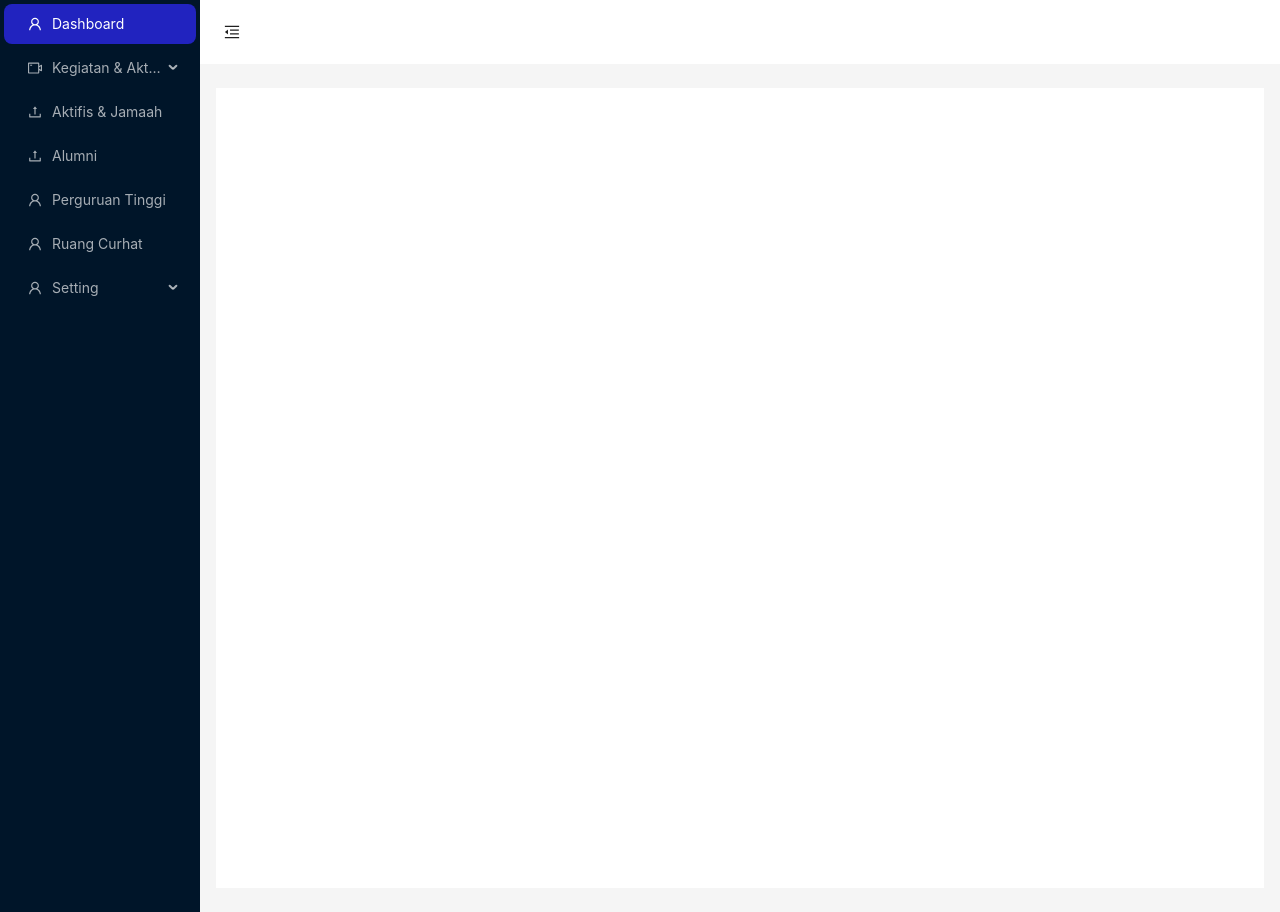
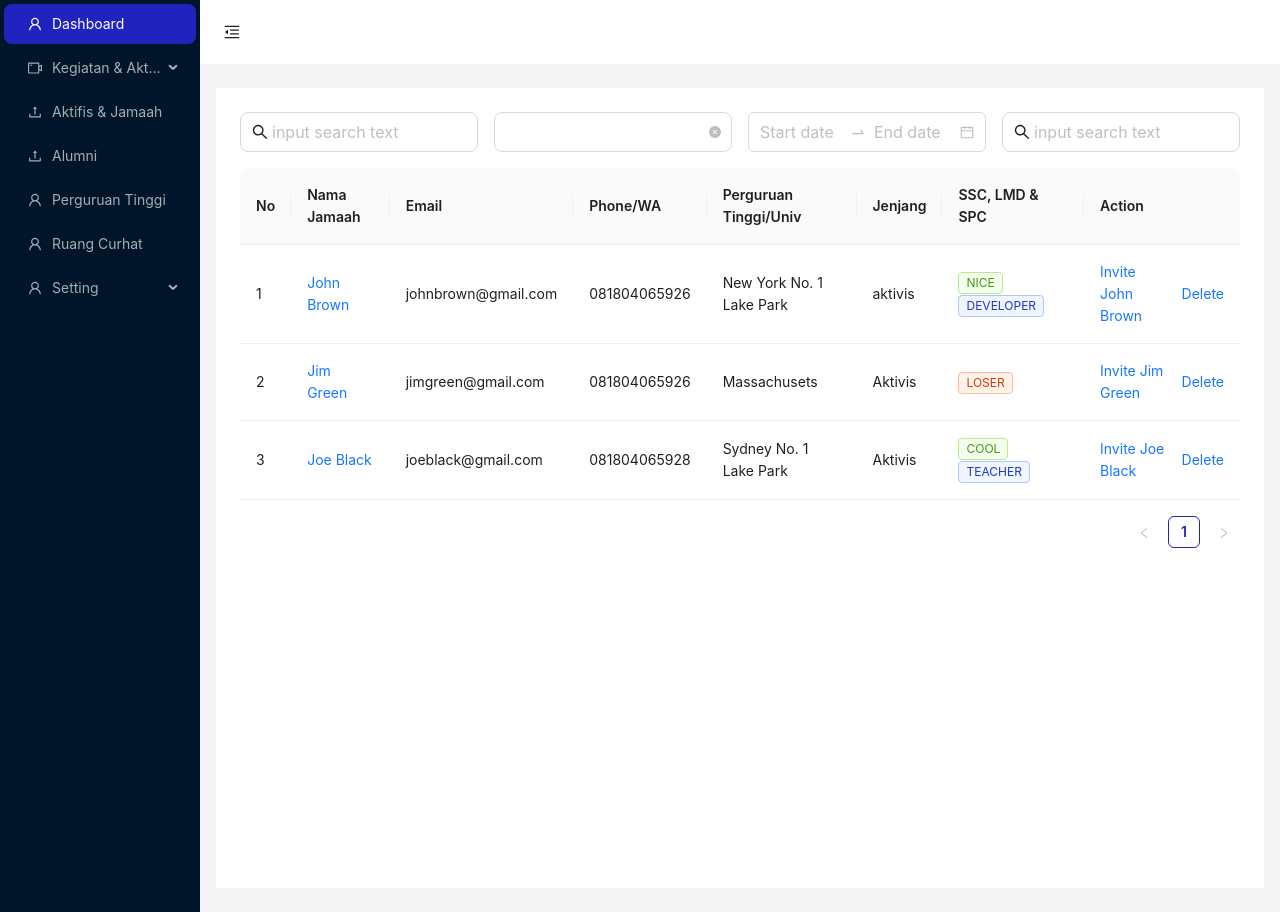
Before and after one commit to salman-digital-lab/new-web-admin-kaderisasi, a React (Vite) app: page /member in a window 1280 px wide. Built offline with nearby package versions, Linux system fonts and the light colour scheme.

Commit message:
fix : login and members page

```diff
--- a/package.json
+++ b/package.json
@@ -10,10 +10,10 @@
     "preview": "vite preview"
   },
   "dependencies": {
+    "@tanstack/react-query": "^5.17.15",
     "antd": "^5.11.0",
     "react": "^18.2.0",
     "react-dom": "^18.2.0",
-    "react-query": "^3.39.3",
     "react-router-dom": "^6.21.2"
   },
   "devDependencies": {
--- a/src/components/Filter/index.tsx
+++ /dev/null
@@ -1,31 +0,0 @@
-import React, { useState } from 'react';
-import { Input, Flex } from 'antd';
-import { SearchOutlined } from '@ant-design/icons';
-
-
-interface FilterProps{
-    onSearch : (searchText: string) => void;
-}
-
-const Filter: React.FC<FilterProps>= ({ onSearch }) => {
-  const [searchText, setSearchText] = useState<string>('');
-
-  const handleSearch = () => {
-    onSearch(searchText);
-  };
-
-  return (
-    <Flex vertical gap={12} style={{marginBottom:'16px'}}>
-      <Input
-        size="large"
-        placeholder="input search text"
-        prefix={<SearchOutlined />}
-        value={searchText}
-        onChange={(e) => setSearchText(e.target.value)}
-        onPressEnter={handleSearch}
-      />
-  </Flex>
-  );
-}
-
-export default Filter;
--- a/src/components/Layout/index.tsx
+++ b/src/components/Layout/index.tsx
@@ -23,7 +23,7 @@ const AppLayout: React.FC<ContentProps> = ({ children }) => {
   };
 
   return (
-     <Layout>
+     <Layout style={{ minHeight: '100vh' }}>
       <SideMenu collapsed={collapsed} onCollapse={handleCollapse}/>
       <Layout>
         <Header style={{ padding: 0, background: colorBgContainer }}>
@@ -44,6 +44,7 @@ const AppLayout: React.FC<ContentProps> = ({ children }) => {
             padding: 24,
             height: '100vh',
             background: colorBgContainer,
+            overflow: 'initial'
           }}
         >
           {children}
--- a/src/components/FormData/index.tsx
+++ b/src/pages/LoginPage/components/LoginForm.tsx
@@ -14,7 +14,7 @@ type FieldType = {
   password?: string;
 };
 
-const FormData: React.FC = () => (
+const LoginForm: React.FC = () => (
 
   <Row justify="center" align="middle" style={{ minHeight: '100vh' }}>
       <Col xs={20} sm={16} md={12} lg={8}>
@@ -52,4 +52,4 @@ const FormData: React.FC = () => (
     </Row>
 );
 
-export default FormData;
+export default LoginForm;
--- a/src/pages/LoginPage/index.tsx
+++ b/src/pages/LoginPage/index.tsx
@@ -1,10 +1,10 @@
 import React from 'react';
-import FormData from '../../components/FormData';
+import LoginForm from './components/LoginForm';
 
 const LoginPage: React.FC= () => {
     return (
         <div>
-            <FormData/>
+            <LoginForm/>
         </div>
     )
 }
--- /dev/null
+++ b/src/pages/MainMember/components/MemberFilter.tsx
@@ -0,0 +1,64 @@
+import React, { useState } from 'react';
+import { Input, Flex, Col, Row, DatePicker, Select } from 'antd';
+import { SearchOutlined } from '@ant-design/icons';
+
+
+interface FilterProps{
+    onSearch : (searchText: string) => void;
+}
+
+const { RangePicker } = DatePicker;
+
+const MemberFilter: React.FC<FilterProps>= ({ onSearch }) => {
+  const [searchText, setSearchText] = useState<string>('');
+
+  const handleSearch = () => {
+    onSearch(searchText);
+  };
+
+  return (
+    <Flex vertical gap={12} style={{marginBottom:'16px'}}>
+      <Row gutter={16}>
+        <Col className="gutter-row" span={6}>
+            <Input
+              size="large"
+              placeholder="input search text"
+              prefix={<SearchOutlined />}
+              value={searchText}
+              onChange={(e) => setSearchText(e.target.value)}
+              onPressEnter={handleSearch}
+            />
+        </Col>
+        <Col className="gutter-row" span={6}>
+          <Select
+            size="large"
+            defaultValue=""
+            style={{ width: '100%' }}
+            allowClear
+            options={[
+              { value: 'wanita', label: 'Wanita' },
+              { value: 'pria', label: 'Pria' },
+            ]}
+          />
+        </Col>
+        <Col className="gutter-row" span={6}>
+          <RangePicker
+            size="large"
+          />
+        </Col>
+        <Col className="gutter-row" span={6}>
+            <Input
+              size="large"
+              placeholder="input search text"
+              prefix={<SearchOutlined />}
+              value={searchText}
+              onChange={(e) => setSearchText(e.target.value)}
+              onPressEnter={handleSearch}
+            />
+        </Col>
+      </Row>
+  </Flex>
+  );
+}
+
+export default MemberFilter;
--- a/src/components/Table/index.tsx
+++ b/src/pages/MainMember/components/MemberTable.tsx
@@ -1,5 +1,6 @@
 import React from 'react';
 import { Space, Table, TableProps, Tag } from 'antd';
+import { Link } from "react-router-dom"
 
 interface DataType {
     key: string;
@@ -16,7 +17,7 @@ interface DataTypeProps {
   data : DataType[];
 }
 
-const TableComponent: React.FC<DataTypeProps>  = ({ data }) => {
+const MemberTable: React.FC<DataTypeProps>  = ({ data }) => {
 
   const columns : TableProps<DataType>['columns'] = [
     {
@@ -28,7 +29,7 @@ const TableComponent: React.FC<DataTypeProps>  = ({ data }) => {
       title: 'Nama Jamaah',
       dataIndex: 'name',
       key: 'name',
-      render: (text) => <a>{text}</a>,
+      render: (text) => <Link to={'/member/detail'}>{text}</Link>,
     },
     {
       title: 'Email',
@@ -89,4 +90,4 @@ const TableComponent: React.FC<DataTypeProps>  = ({ data }) => {
   )
 }
 
-export default TableComponent;
+export default MemberTable;
--- a/src/pages/MainAlumni/index.tsx
+++ b/src/pages/MainMember/index.tsx
@@ -1,6 +1,6 @@
 import React, { useState } from 'react';
-import Table from '../../components/Table';
-import Filter from '../../components/Filter';
+import MemberTable from './components/MemberTable';
+import MemberFilter from './components/MemberFilter';
 
 interface DataType {
     key: string;
@@ -59,8 +59,8 @@ const MainAlumni: React.FC = () => {
 
   return (
     <div>
-      <Filter onSearch={handleSearch}/>
-      <Table data={filteredData} />
+      <MemberFilter onSearch={handleSearch}/>
+      <MemberTable data={filteredData} />
     </div>
   );
 };
--- a/src/routes/index.tsx
+++ b/src/routes/index.tsx
@@ -1,8 +1,9 @@
 import React from 'react';
 import { BrowserRouter as Router, Route, Routes } from 'react-router-dom';
 import LoginPage from '../pages/LoginPage';
-import MainAlumni from '../pages/MainAlumni';
+import MainMember from '../pages/MainMember';
 import AppLayout from '../components/Layout';
+import MainMemberDetail from '../pages/MemberDetail';
 
 const Navigation: React.FC = () => {
   return (
@@ -14,7 +15,10 @@ const Navigation: React.FC = () => {
             element={
                 <AppLayout>
                     <Routes>
-                        <Route path="alumni" element={<MainAlumni/>} />
+                        <Route path="member" element={<MainMember/>} />
+                    </Routes>
+                    <Routes>
+                        <Route path="member/detail" element={<MainMemberDetail/>} />
                     </Routes>
                 </AppLayout>
             }
```
Also changed, not shown: 1 other file (tests, documents, lock files or other folders).
